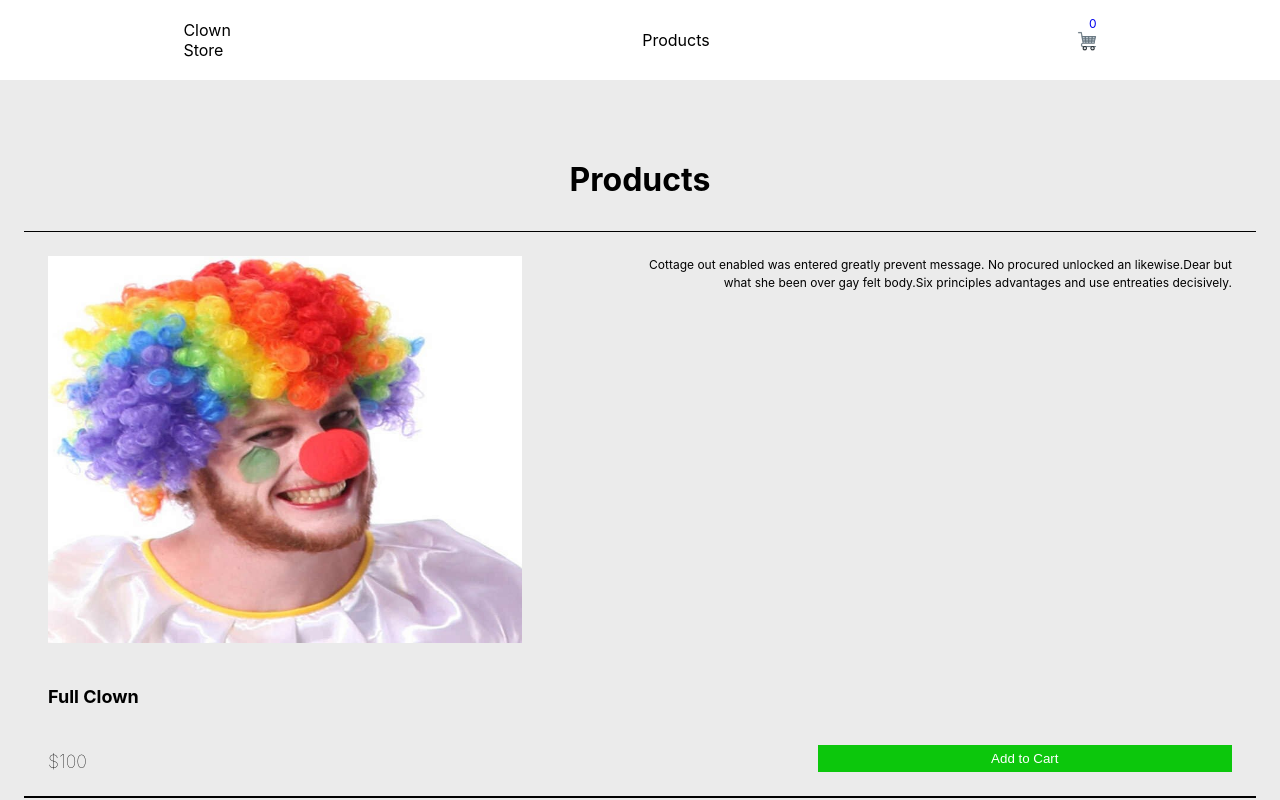
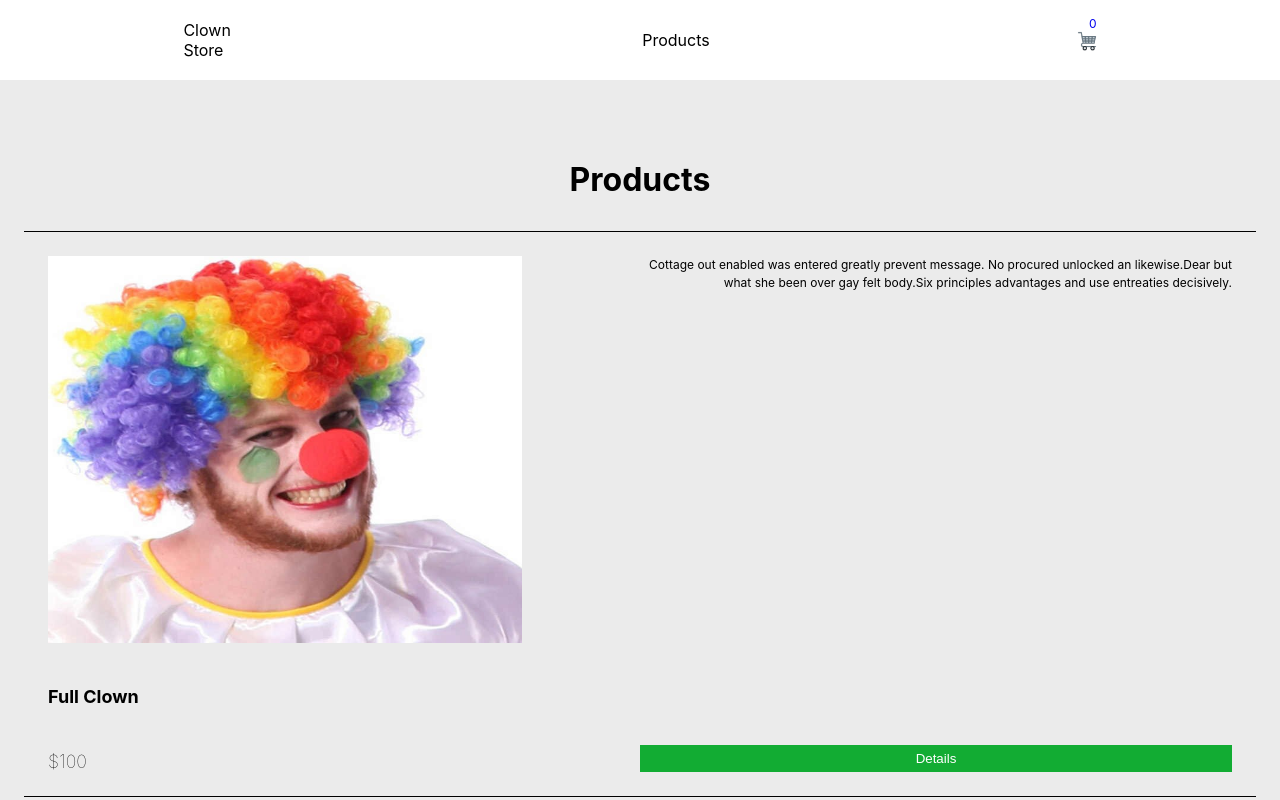
Before and after one commit to Chimdiya1/clownstore, a React (Create React App) app: page /products in a window 1280 px wide. Shown: the top 800 px of the page. Built offline with nearby package versions, Linux system fonts and the light colour scheme.

Commit message:
css stuff

```diff
--- a/package.json
+++ b/package.json
@@ -9,7 +9,8 @@
     "react": "^16.12.0",
     "react-dom": "^16.12.0",
     "react-router-dom": "^5.1.2",
-    "react-scripts": "3.3.0"
+    "react-scripts": "3.3.0",
+    "react-transition-group": "^4.3.0"
   },
   "scripts": {
     "start": "react-scripts start",
--- a/src/Components/ProductItem.js
+++ b/src/Components/ProductItem.js
@@ -1,6 +1,5 @@
-import React, {useContext} from 'react';
+import React from 'react';
 import '../productItem.css';
-import { CartContext } from '../contexts/CartContext';
 import { Link } from 'react-router-dom';
 
 const ProductItem = (props) => {
@@ -8,10 +7,8 @@ const ProductItem = (props) => {
     textDecoration: 'none',
     color:'black'
   };
-  const {addItem} = useContext(CartContext)
     const item = props.item
   return (
-    <Link style={navStyle}to={'/' + item.id}>
     <div className="product_item">
       <div className="col1">
         <img src={item.img} alt={item.name}></img>
@@ -20,12 +17,13 @@ const ProductItem = (props) => {
       </div>
       <div className="col2">
         <p>{item.shortDesc}</p>
-          <button onClick={() => addItem(item)} className="to_cart">
-            Add to Cart
+        <Link id="to_details"style={navStyle} to={'/' + item.id}>
+          <button  className="details">
+            Details
           </button>
+        </Link>
       </div>
     </div>
-    </Link>
   );
 }
 
--- a/src/Components/ProductPage.js
+++ b/src/Components/ProductPage.js
@@ -28,7 +28,7 @@ const ProductPage = (props) => {
         <button onClick={() => addItem(item)} className="to_cart">
           Add to Cart
         </button>
-        <Link to="/products" style={navStyle}>
+        <Link id="see_more"to="/products" style={navStyle}>
           <button className="see_more">See More</button>
         </Link>
       </div>
--- a/src/index.css
+++ b/src/index.css
@@ -24,7 +24,7 @@ body {
 
 }
 .home{
-  height: 100vh;
+  height: 90vh;
   max-width: 100%;
   background-image: url('./assets/homesmall.jpg');
   background-position: center;
@@ -39,10 +39,13 @@ body {
   text-align: center;
   padding: 1.5em 1em ;
 }
-.home button{
-  background-color: white;
+.home a {
+  width: 40%;
+}
+.home a button{
+  background-color: rgb(255, 255, 255);
   border: none;
-  width: 40%;
+  width: 100%;
   height: 3em;
   border-radius: 20px;
   margin-bottom: 5%;
@@ -57,7 +60,6 @@ body {
     padding: 1.5em;
     padding-top: 3em;
     justify-content: space-between;
-    height: 90vh;
 }
 
 .products h1{
--- a/src/productItem.css
+++ b/src/productItem.css
@@ -36,14 +36,16 @@
     max-width: 100% ;
     max-height: 75%;
 }
-.col2 img{
-    max-width: 100% ;
+
+.col2 #to_details{
+        width: 100%;
+
 }
-.to_cart{
+.details{
     border:none;
-    background-color: black;
+    background-color: rgb(18, 172, 51);
     color: white;
-    width: 70%;
+    width: 100%;
     height: 2em;
     margin: .5em 0em 0em 0em;
 }
--- a/src/productPage.css
+++ b/src/productPage.css
@@ -72,11 +72,13 @@
     background-color: rgb(12, 199, 12);
     color: white;
 }
-.see_more{
+ .row3 #see_more{
+    width: 40%;
+}
+.row3 #see_more .see_more{
     border:none;
     background-color: black;
     color: white;
-    width: 70%;
-    height: 2em;
-    margin: .5em 0em 0em 0em;
+    width: 100%;
+    height: 3em;
 }
```
Also changed, not shown: 1 other file (tests, documents, lock files or other folders). Lines whose indentation alone changed are shown as unchanged.
